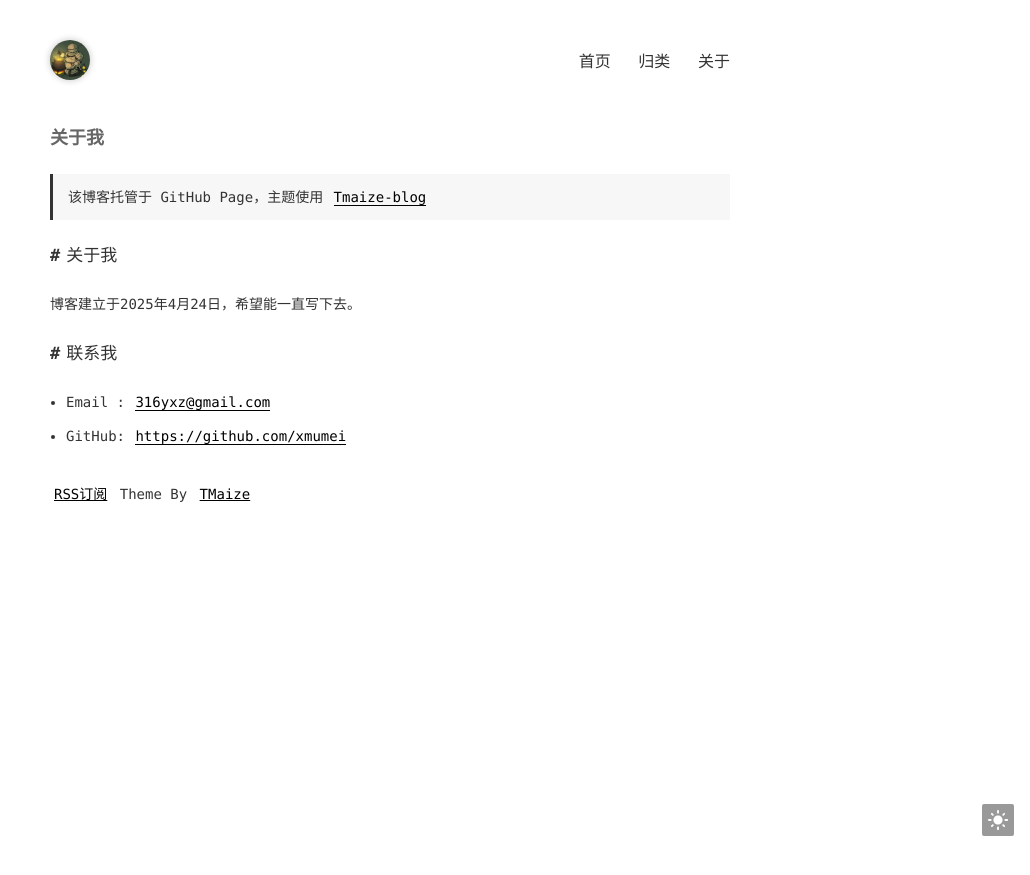
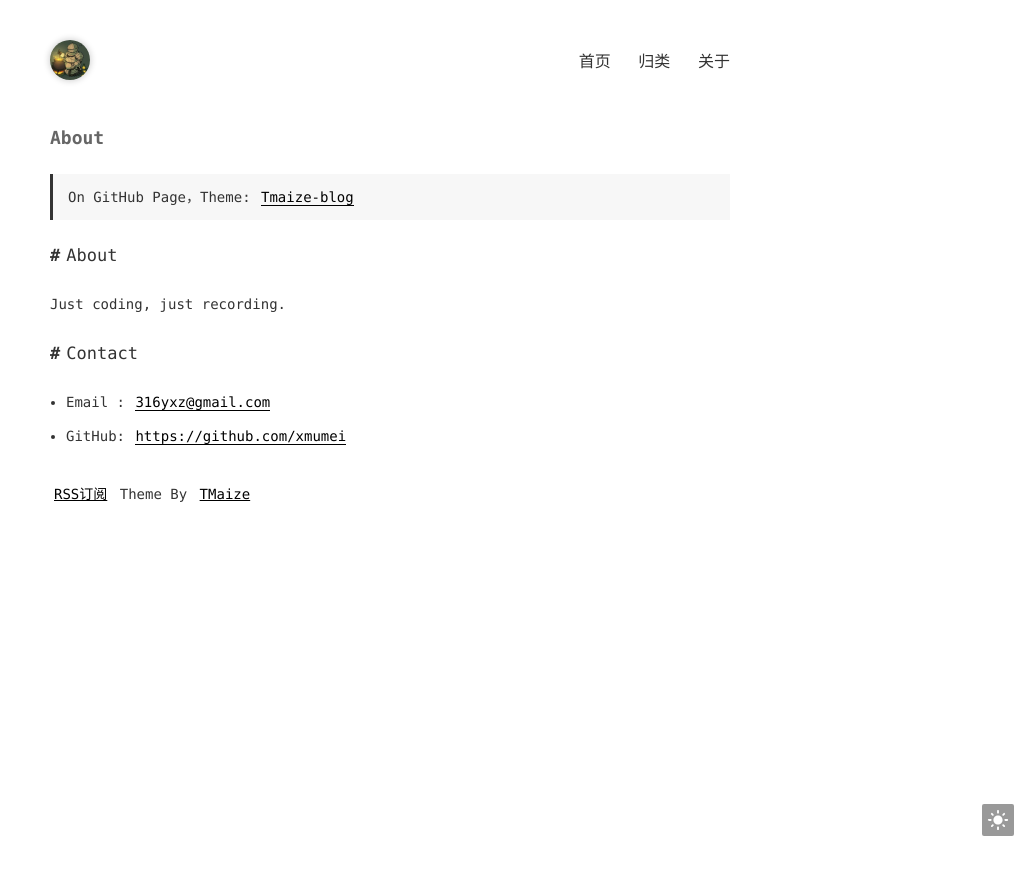
Before and after one commit to xmumei/xmumei.github.io, a Jekyll site: the page built from pages/about.md, in a window 1280 px wide. Shown: the top 875 px of the page, without its empty margins (250-1280 px from the left). Built offline with Jekyll 4.4.1, drawn with Linux system fonts in a browser that asks for light colours.

Commit message:
修改About

```diff
--- a/pages/about.md
+++ b/pages/about.md
@@ -1,15 +1,15 @@
 ---
 layout: mypost
-title: 关于我
+title: About
 ---
 
-> 该博客托管于 GitHub Page，主题使用 [Tmaize-blog](https://github.com/TMaize/tmaize-blog)
+> On GitHub Page，Theme: [Tmaize-blog](https://github.com/TMaize/tmaize-blog)
 
-## 关于我
+## About
 
-博客建立于2025年4月24日，希望能一直写下去。
+Just coding, just recording.
 
-## 联系我
+## Contact
 
 - Email&nbsp;: [316yxz@gmail.com](mailto:316yxz@gmail.com)
 
```
